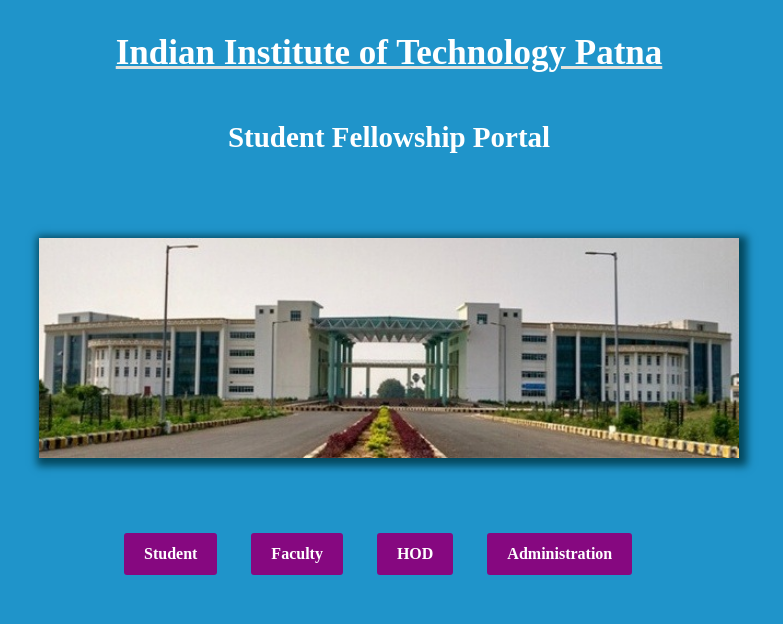
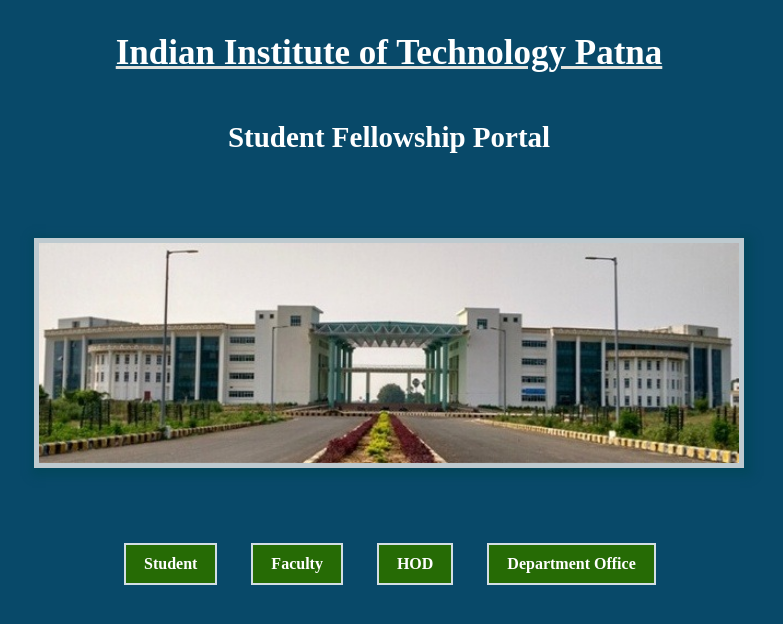
Before and after one commit to DASARIPARDHASARADHI/Student-Fellowship-Portal, a PHP site: page /start.php in a window 1280 px wide. Shown: the top 624 px of the page, without its empty margins (251-1034 px from the left). Run offline with PHP 8.4, Linux system fonts and the light colour scheme.

Commit message:
Update start.php

```diff
--- a/start.php
+++ b/start.php
@@ -9,7 +9,7 @@
 
     <style>
         body {
-            background-color: #1f94ca;
+            background-color: rgb(8, 73, 105);
 
             background-repeat: no-repeat;
             margin: 5px;
@@ -30,6 +30,7 @@
             display: block;
 
             margin: 60px auto;
+            border: rgb(190, 202, 207) solid 5px;
 
         }
 
@@ -87,11 +88,11 @@
             text-decoration: none;
 
 
-            background-color: #860880;
+            background-color: rgb(38, 107, 5);
             color: white;
 
-            border-radius: 3px;
-            border: solid #860880 2px;
+            border: rgb(211, 222, 228) solid 2px;
+
 
         }
 
@@ -100,9 +101,9 @@
 
             padding: 11px 19px;
 
-            border: solid #5e0459 2px;
+            border: rgb(211, 222, 228) solid 2px;
 
-            background-color: #5e0459;
+            background-color: rgb(13, 121, 148);
 
 
 
@@ -141,10 +142,11 @@
         <div id="main">
             <div>
                 <ul>
-                    <li><a href="stud_login.php" target="_blank"> Student</a></li>
-                    <li><a href="fac_adv_login.php" target="_blank"> Faculty</a></li>
-                    <li><a href="hod_login.php" target="_blank"> HOD</a></li>
-                    <li><a href="start.php" target="_blank"> Administration</a></li>
+                    <li><a href="\Student\stud_register.php" target="_blank"> Student</a></li>
+                    <!-- <li><a href="\Supervisor\supervisor_login.php" target="_blank"> Supervisor</a></li> -->
+                    <li><a href="\Faculty_Advisor\fac_adv_login.php" target="_blank"> Faculty</a></li>
+                    <li><a href="\HOD\hod_login.php" target="_blank"> HOD</a></li>
+                    <li><a href="\Department_Office\dept_offc_login.php" target="_blank"> Department Office</a></li>
 
                 </ul>
             </div>
```
